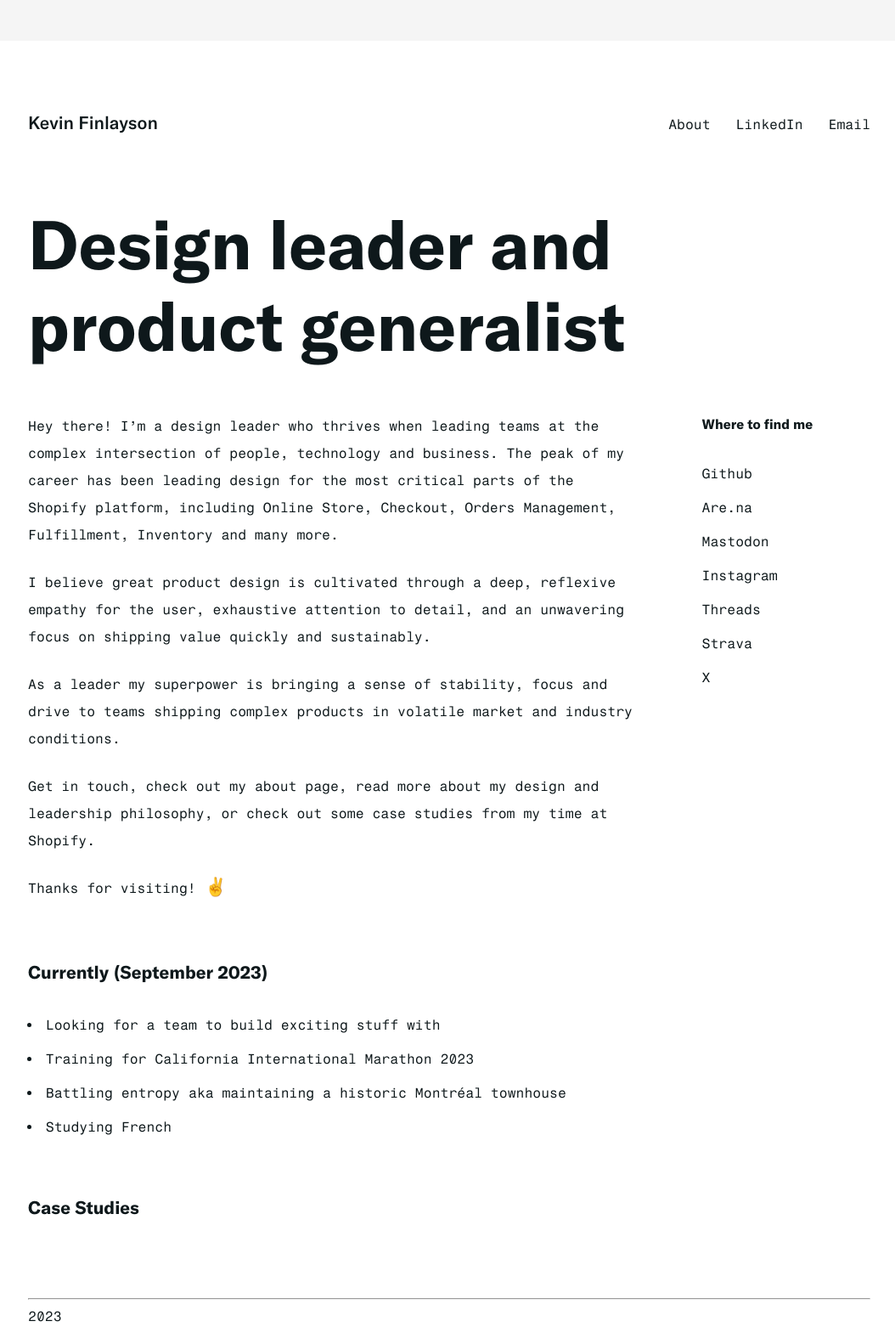
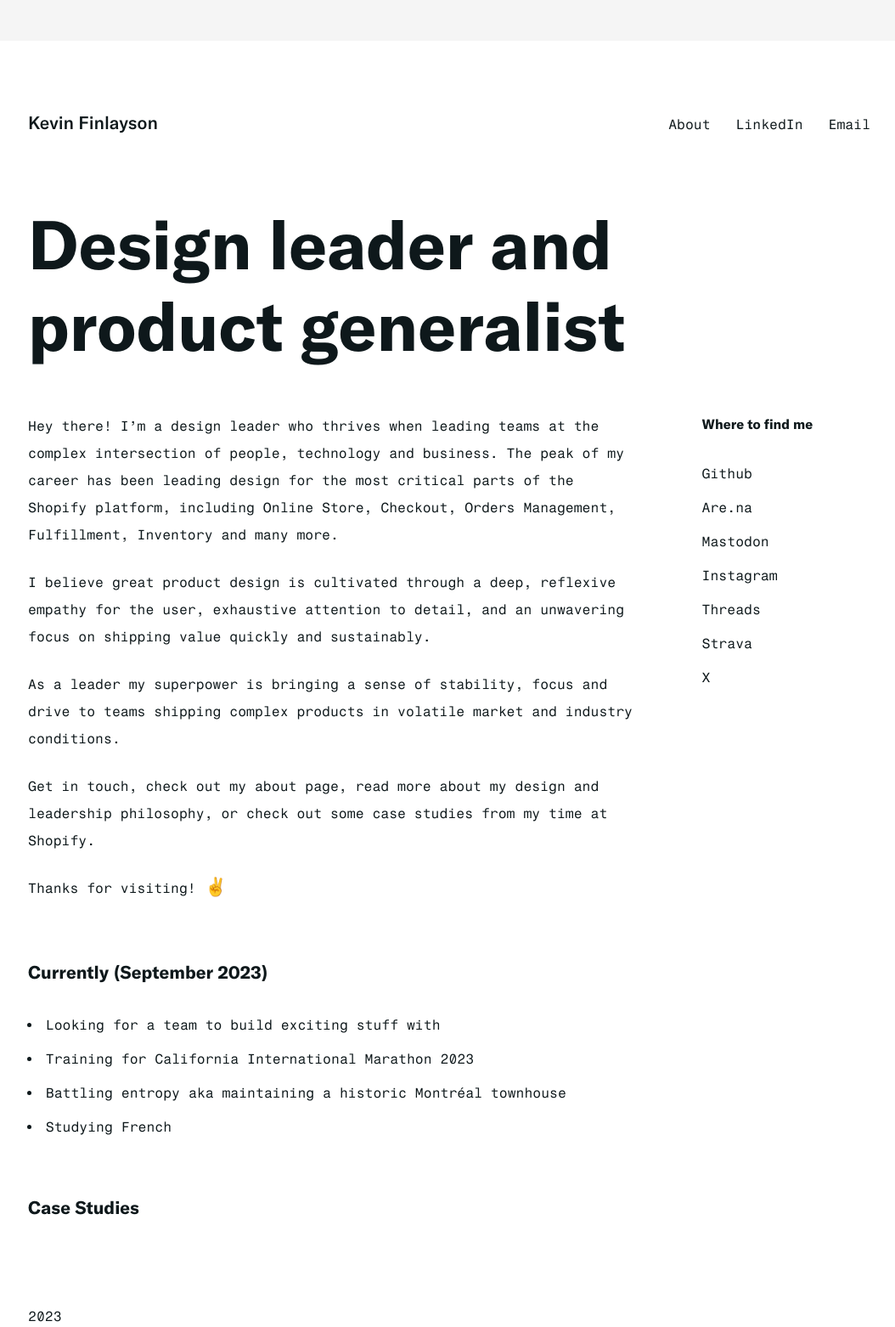
Before and after one commit to kevinfinlayson/kevinfinlayson.com, a Jekyll site: the page built from index.markdown, in a window 1280 px wide. Shown: the whole page at 85% size, without its empty margins (111-1165 px from the left). Built offline with Jekyll 4.4.1, drawn with Linux system fonts in a browser that asks for light colours.

Commit message:
hr styling

```diff
--- a/_sass/base.scss
+++ b/_sass/base.scss
@@ -182,3 +182,7 @@ article, aside, details, figcaption, figure, footer, header, hgroup, nav, sectio
     color: $black;
     font-family: $mono;
   }
+
+  hr {
+    visibility: hidden;
+  }
```
